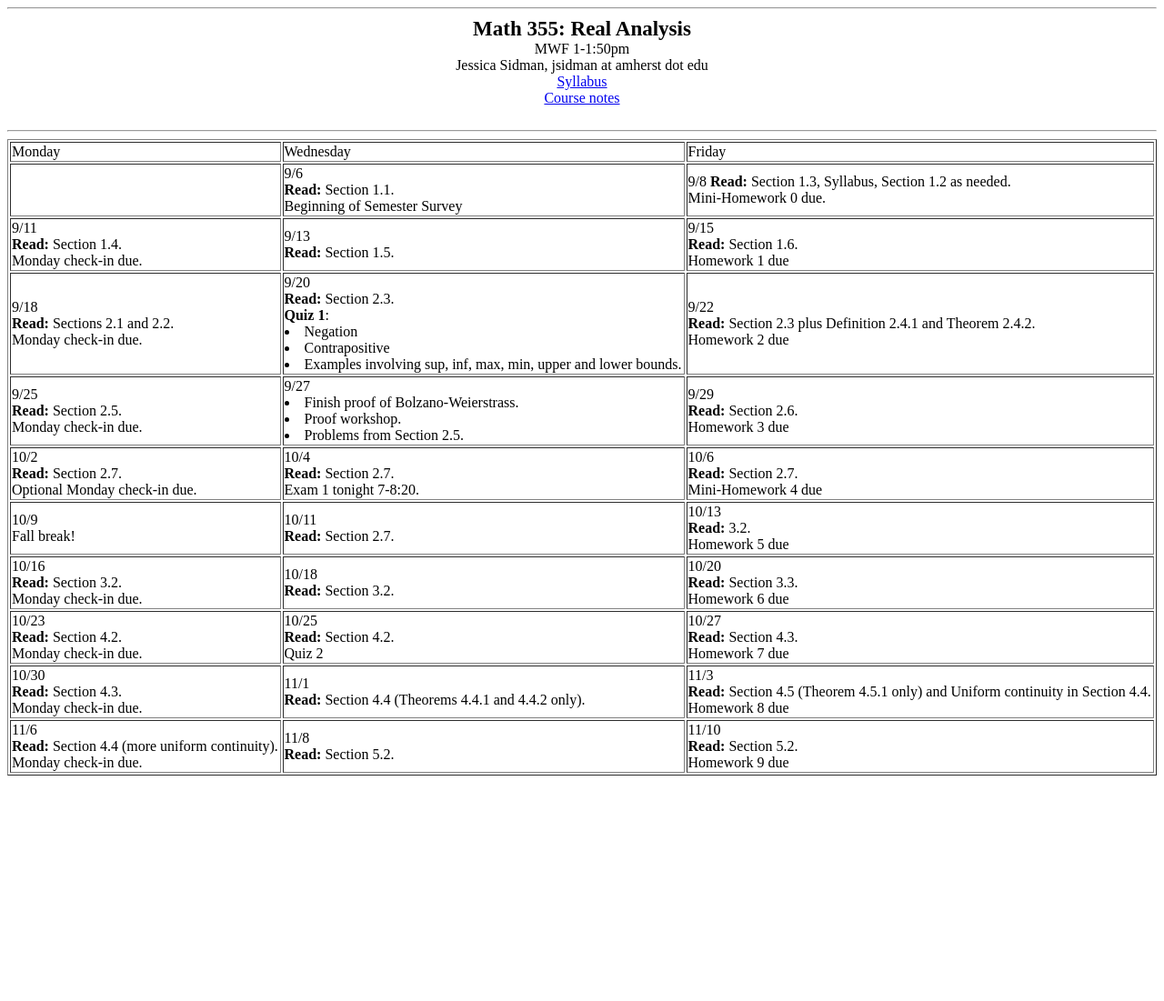
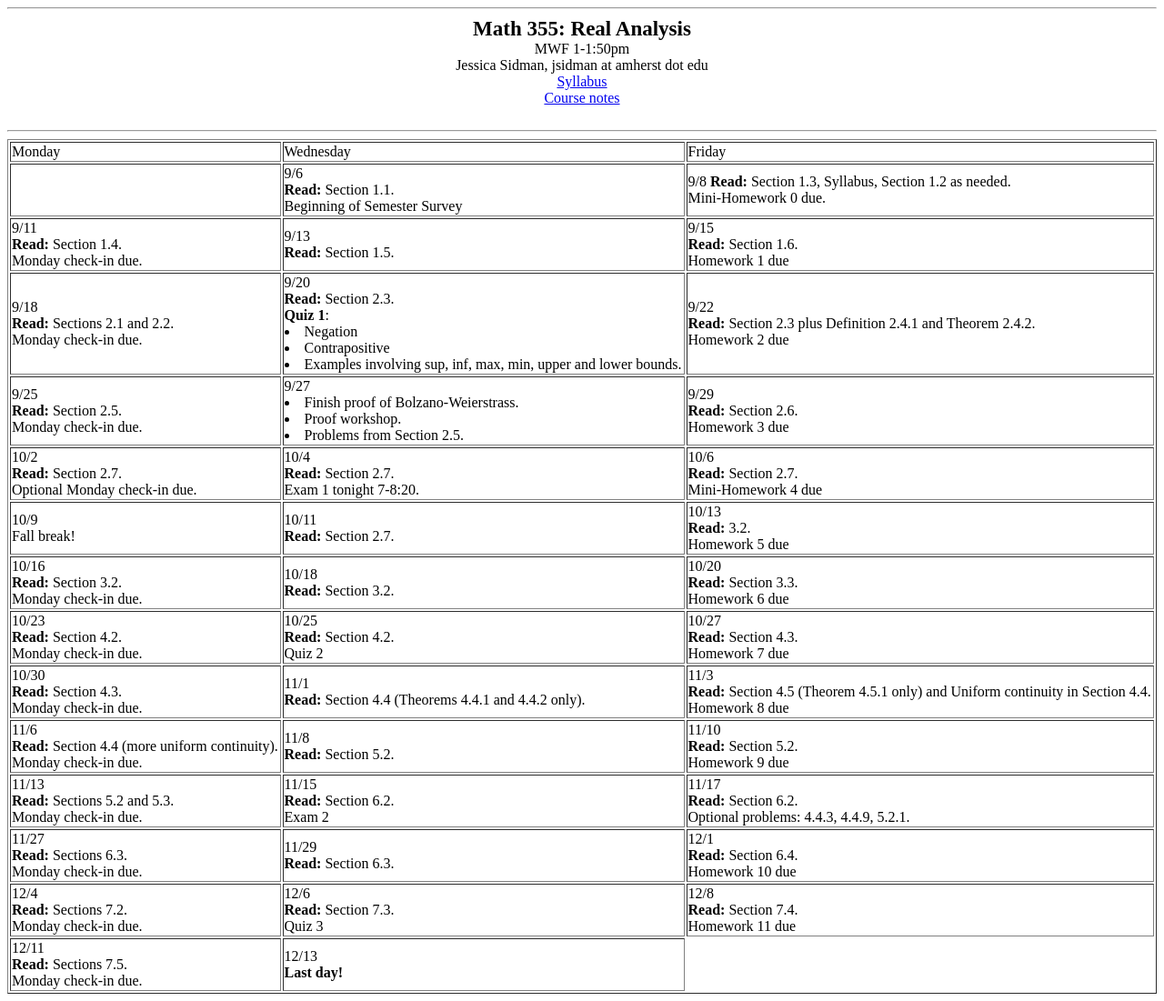
Before and after one commit to jessicasidman/analysis, a plain HTML site: page index.html in a window 1280 px wide. Shown: the whole page at 91% size. Before the commit the page ends 861 px from the top, so only its background shows below. Drawn offline with Linux system fonts and the light colour scheme.

Commit message:
Update index.html

```diff
--- a/index.html
+++ b/index.html
@@ -175,7 +175,62 @@
 
       <td>11/10<br>
 	<b>Read:</b> Section 5.2.<br>
-      Homework 9 due</td>
+      Homework 9 due <!--(continuity)--></td>
+    </tr>
+
+
+       <tr>
+<td>11/13<br>
+       <b>Read:</b> Sections 5.2 and 5.3.<br>
+     Monday check-in due.</td>
+     <td>11/15<br>
+       <b>Read:</b> Section 6.2.<br>
+       Exam 2
+      </td>
+
+      <td>11/17<br>
+	<b>Read:</b> Section 6.2.<br>
+	Optional problems: 4.4.3, 4.4.9, 5.2.1.
+      </td>
+    </tr>
+
+
+        <tr>
+<td>11/27<br>
+       <b>Read:</b> Sections 6.3.<br>
+     Monday check-in due.</td>
+     <td>11/29<br>
+       <b>Read:</b> Section 6.3.<br>
+      </td>
+
+      <td>12/1<br>
+	<b>Read:</b> Section 6.4.<br>
+      Homework 10 due <!--(4.4.4(ab), 4.4.8(ab), sqrt diff, 5.3.2,
+	5.3.4(ab), 6.2.1, 6.2.3, 6.2.7, 6.2.8)--></td>
+    </tr>
+
+    <td>12/4<br>
+       <b>Read:</b> Sections 7.2.<br>
+     Monday check-in due.</td>
+     <td>12/6<br>
+       <b>Read:</b> Section 7.3.<br>
+       Quiz 3
+      </td>
+
+      <td>12/8<br>
+	<b>Read:</b> Section 7.4.<br>
+      Homework 11 <!--(Uniform convergence and power series)--> due</td>
+    </tr>
+
+    <td>12/11<br>
+       <b>Read:</b> Sections 7.5.<br>
+     Monday check-in due.</td>
+     <td>12/13<br>
+       <b>Last day!</b> <br>
+
+      </td>
+
+
     </tr>
 </Tbody>
 </table>
```
